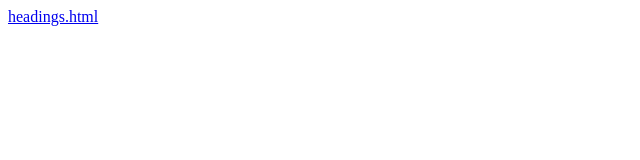
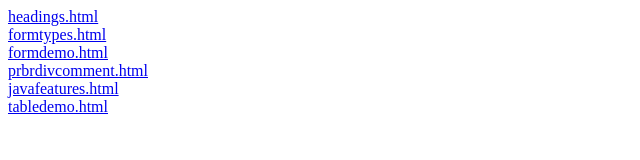
Before and after one commit to JFSJDHarshad/Workspace-for-HTML, a plain HTML site: page index.html in a window 1280 px wide. Shown: the whole page, without its empty margins (0-640 px from the left). Drawn offline with Linux system fonts and the light colour scheme.

Commit message:
index commit1

```diff
--- a/index.html
+++ b/index.html
@@ -4,6 +4,12 @@
     <title>a tags</title>
 </head>
 <body>
-    <a href="C:\Users\ACER\.mydrive\HTMLworkspace\headings.html">headings.html</a>
+    <a href="C:\Users\ACER\.mydrive\HTMLworkspace\headings.html" target="_blank">headings.html</a><br>
+    <a href="C:\Users\ACER\.mydrive\HTMLworkspace\formtypes.html" target="_blank">formtypes.html</a><br>
+    <a href="C:\Users\ACER\.mydrive\HTMLworkspace\formdemo.html" target="_blank">formdemo.html</a><br>
+    <a href="C:\Users\ACER\.mydrive\HTMLworkspace\pbrdivcomment.html" target="_blank">prbrdivcomment.html</a><br>
+    <a href="C:\Users\ACER\.mydrive\HTMLworkspace\javafeatures.html" target="_blank">javafeatures.html</a><br>
+    <a href="C:\Users\ACER\.mydrive\HTMLworkspace\tabledemo.html"target="_blank">tabledemo.html</a>
+
 </body>
 </html>
```
